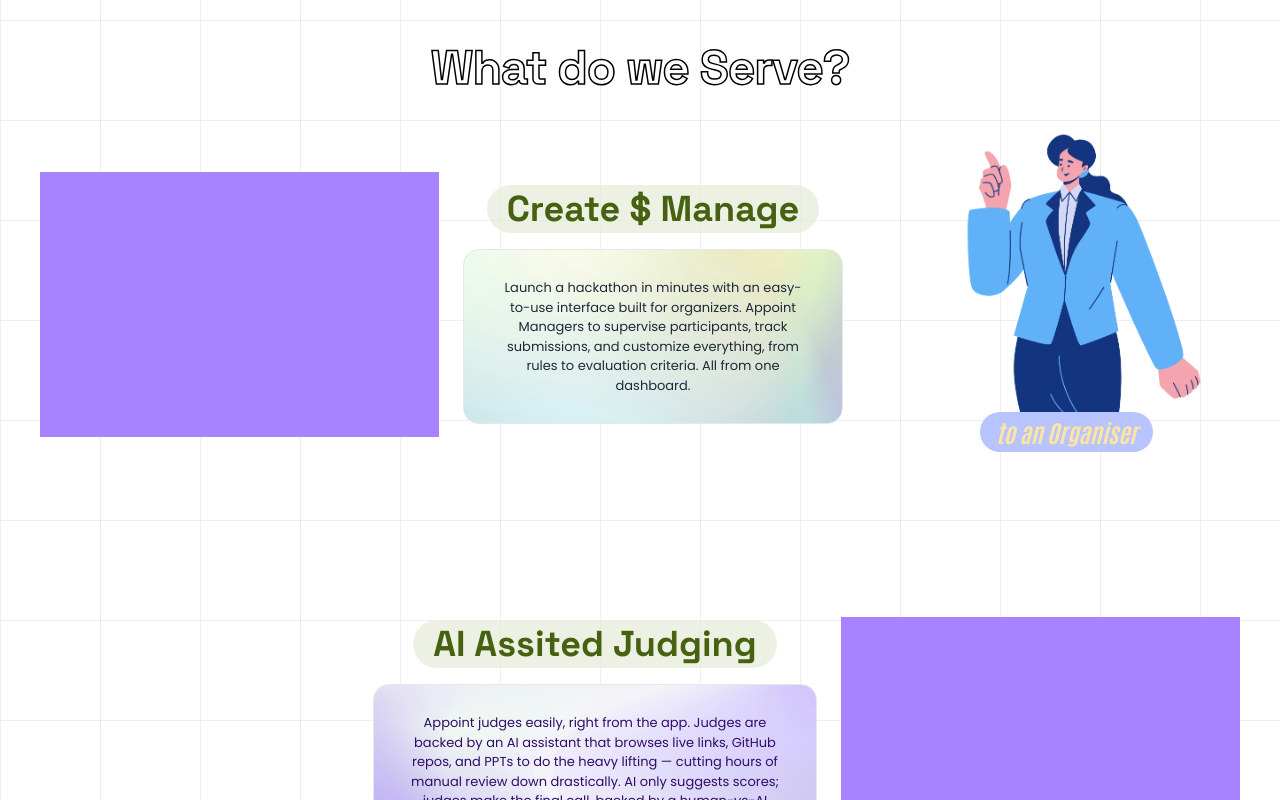
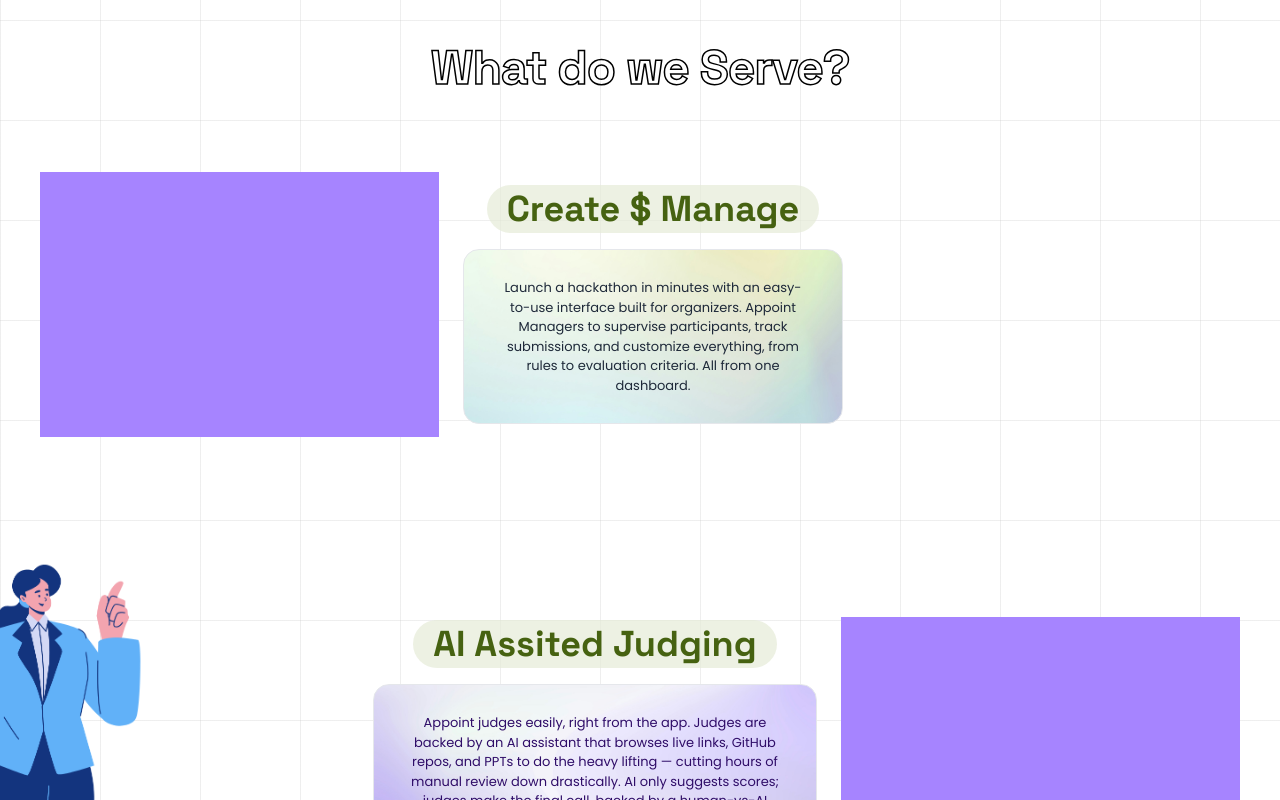
Before and after one commit to SSbhadoria21/Hackathon-Organising-System, a React app in the folder frontend/: page / in a window 1280 px wide. Shown: the part 880-1680 px from the top of the page. Built offline with nearby package versions, Linux system fonts and the light colour scheme; the HTML template or start-up script is replaced by a standard one; a web font is replaced by a local one.

Commit message:
Landing page motion added.

```diff
--- a/frontend/src/pages/Landing/Landing.jsx
+++ b/frontend/src/pages/Landing/Landing.jsx
@@ -11,9 +11,22 @@ import thirdLanding from '../../assets/thirdLanding.jpg'
 import fourLanding from '../../assets/fourLanding.jpg'
 import participant from '../../assets/participantLanding.png'
 import organiser from '../../assets/organiserLanding.png'
+import { easeInOut, motion, useInView } from "motion/react"
+
 
 const Landing = () => {
+  const aiJudgeRef = useRef()
+  const aiJudgeInView = useInView(aiJudgeRef, {
+    amount: 0.5
+  })
 
+  const example = {
+    width: 40,
+    backgroundColor: "var(--color-dark-blue)",
+    borderRadius: 5,
+    marginLeft: 150,
+    color: 'white'
+  }
 
   return (
     <>
@@ -96,7 +109,7 @@ const Landing = () => {
 
 
 
-        <div className='flex justify-end mt-45 mr-10 items-center h-auto w-auto aiJudge'>
+        <div ref={aiJudgeRef} className='flex justify-end mt-45 mr-10 items-center h-auto w-auto aiJudge'>
 
           <div className='mr-6 flex flex-col items-center'>
             <div className='bg-light-green/70 text-dark-green px-5 py-1 rounded-full text-4xl font-space font-bold '>
@@ -168,15 +181,63 @@ const Landing = () => {
 
 
 
-        <div className='absolute top-22 right-19 movingImg'>
+        <motion.div
+          className='absolute top-22 right-19 movingImg'
+          // initial={{
+          //   top: "88px",
+          //   right: "76px",
+          //   rotateY: 0
+          // }}
+          // animate={
+          //   aiJudgeInView
+          //   ? {
+          //     top: "520px",
+          //     right: "20px",
+          //     rotateY: "180"
+          //   }
+          //   : {
+          //     top: "88px",
+          //     right: "76px",
+          //     rotateY: 0
+          //   }
+          // }
+          animate={
+            aiJudgeInView
+              ? {
+                x: -1060,
+                y: 430,
+                rotateY: 180,
+              }
+              : {
+                x: 0,
+                y: 0,
+                rotateY: 0,
+              }
+          }
+          transition={{
+            duration: 1.6,
+            ease: easeInOut
+          }}
+          style={{ transformStyle: "preserve-3d" }}
+        >
           <div className='relative'>
             <img src={organiser} alt="to an oraganiser" className='w-60' />
             <div className='absolute top-70 left-4 font-antonio font-bold text-2xl italic bg-[#b7c4ff] text-[#ffe5a1] rounded-full w-fit px-4 py-1'>to an Organiser</div>
           </div>
-        </div>
+        </motion.div>
 
 
-        <div>what</div>
+
+
+
+        <motion.div animate={{ rotate: 360 }} className='ml-150 mb-50 w-20 bg-pink-950 text-white'>what</motion.div>
+        <motion.div
+          style={example}
+          animate={{ rotate: 360 }}
+          transition={{ duration: 2 }}
+        >
+          this
+        </motion.div>
 
       </div>
     </>
```
